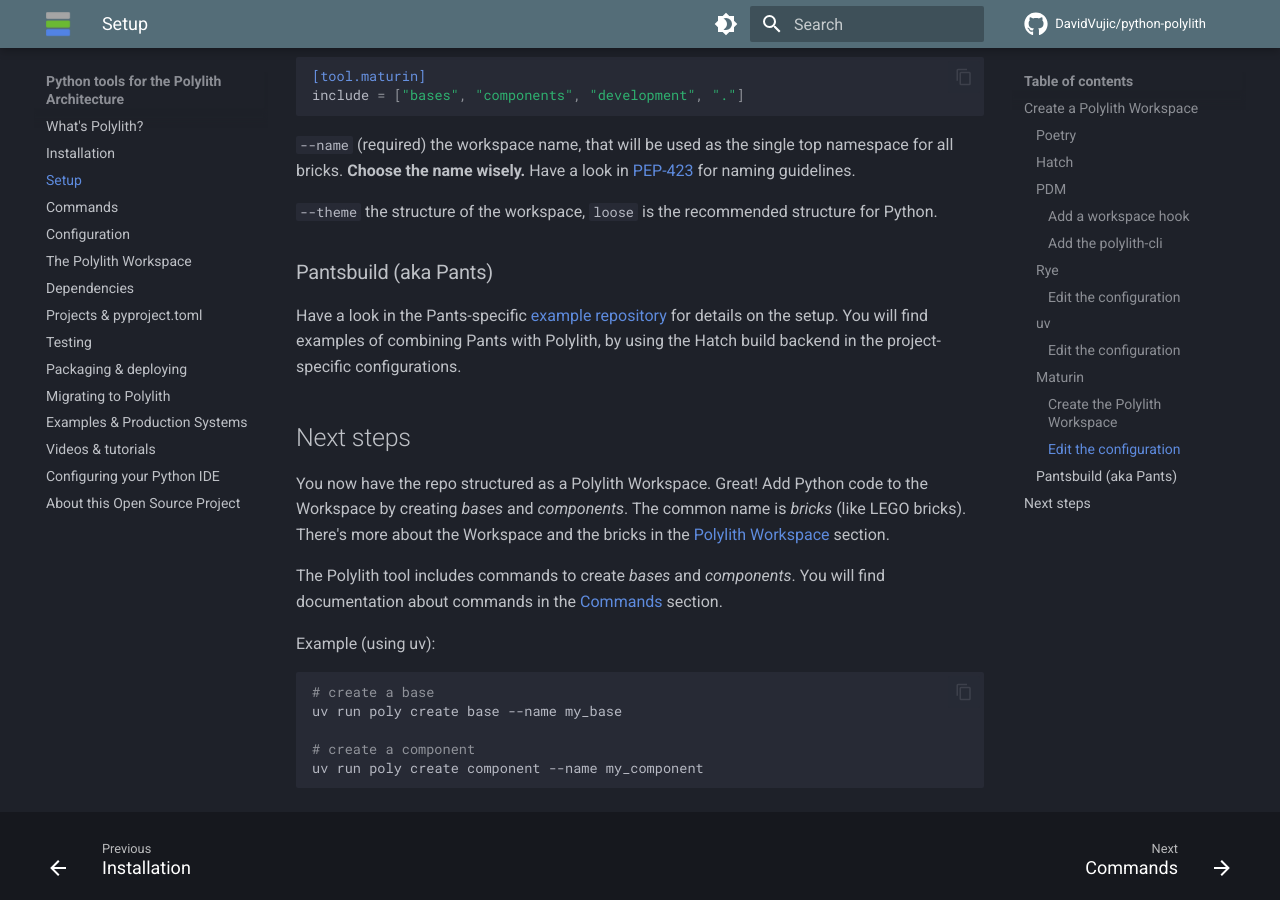
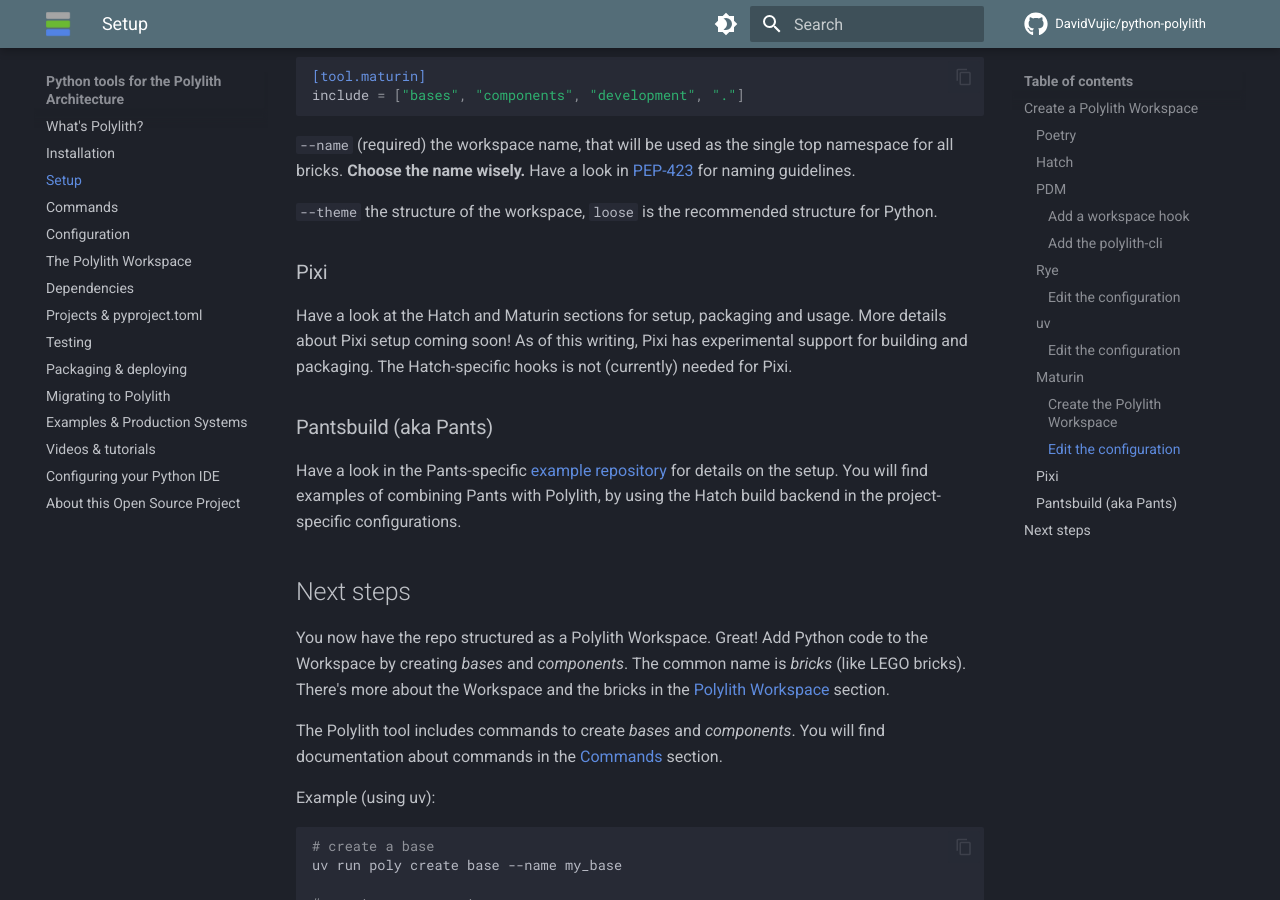
Before and after one commit to DavidVujic/python-polylith-docs, an MkDocs documentation site: the page built from docs/setup.md, in a window 1280 px wide and 900 px high, scrolled down 5049 px. Built offline with MkDocs 1.6.1 and Material for MkDocs 9.7.7, drawn with Linux system fonts in a browser that asks for light colours; comment, search, counter and statistics services are not loaded.

Commit message:
docs: initial info about Pixi

```diff
--- a/docs/installation.md
+++ b/docs/installation.md
@@ -16,7 +16,7 @@
 
 Done!
 
-## uv, Hatch, PDM, Rye, Pantsbuild and Maturin
+## uv, Hatch, PDM, Rye, Pantsbuild, Maturin and Pixi
 
 No globally added tools needed. Add the project-specific dependencies (see the [Setup](setup.md) and [Projects & pyproject.toml](projects.md) section),
 and the build hook plugins to add support for the Polylith structure and when packaging libraries.
--- a/docs/setup.md
+++ b/docs/setup.md
@@ -254,6 +254,10 @@
 
 `--theme` the structure of the workspace, `loose` is the recommended structure for Python.
 
+### Pixi
+Have a look at the Hatch and Maturin sections for setup, packaging and usage. More details about Pixi setup coming soon!
+As of this writing, Pixi has experimental support for building and packaging. The Hatch-specific hooks is not (currently) needed for Pixi.
+
 ### Pantsbuild (aka Pants)
 Have a look in the Pants-specific [example repository](examples.md) for details on the setup.
 You will find examples of combining Pants with Polylith, by using the Hatch build backend in the project-specific configurations.
```
Also changed, not shown: docs/index.md (+1 -1 lines).
